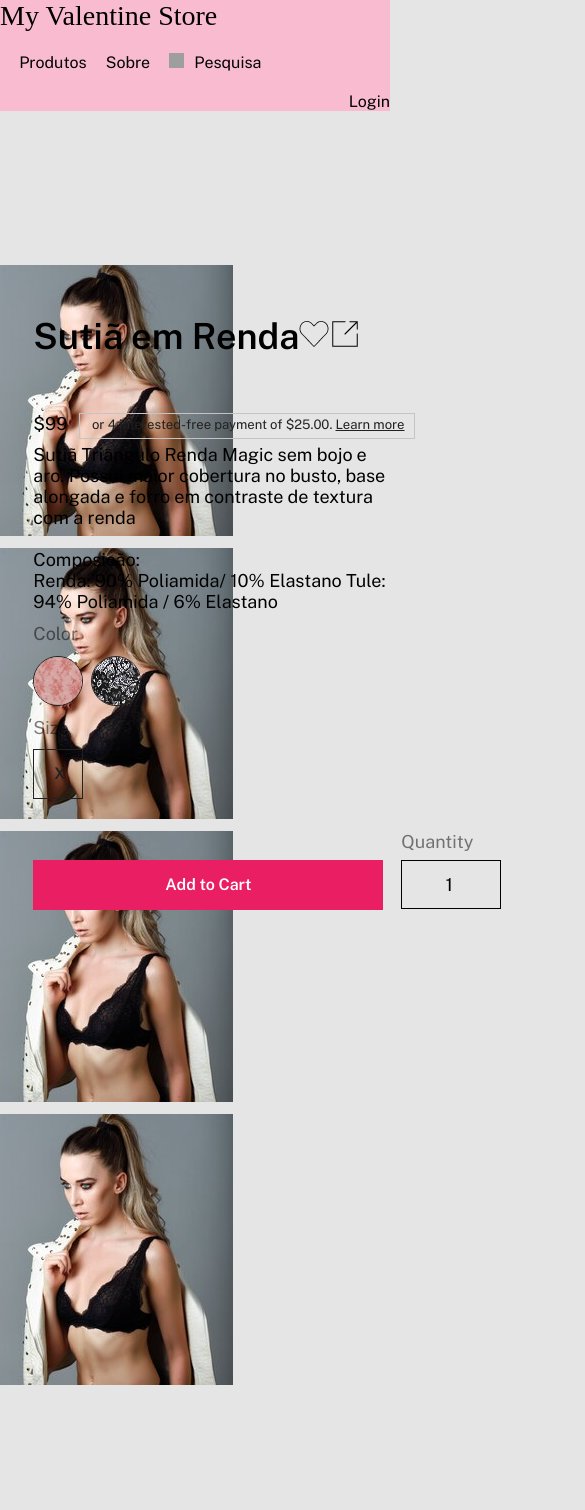
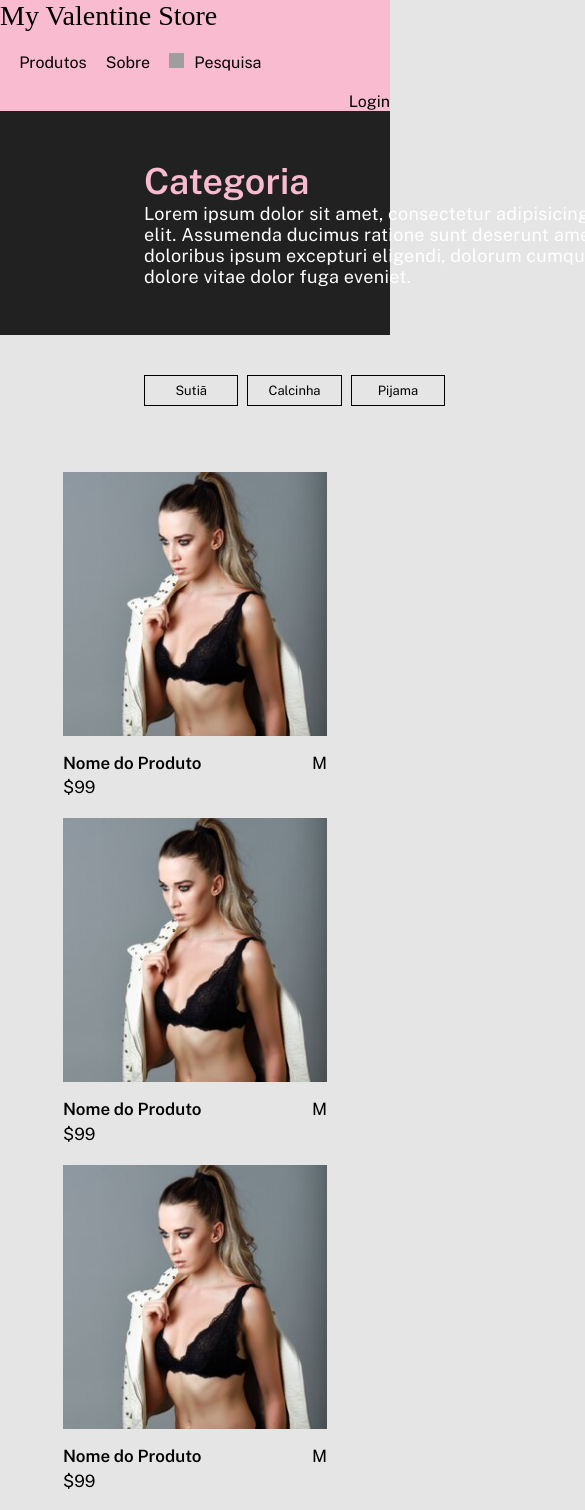
Before and after one commit to fernandofolster/desafiofinal-gamaxp-grupo6, a React (Create React App) app: page / in a window 390 px wide. Shown: the top 1510 px of the page, 585 px wide, since content can reach past the window. Built offline with nearby package versions, Linux system fonts and the light colour scheme; grey boxes are pictures that could not be loaded; a web font is replaced by a local one.

Commit message:
responsivo página categoria de prod

```diff
--- a/src/Routes.tsx
+++ b/src/Routes.tsx
@@ -17,8 +17,8 @@ export default function Routes() {
     <BrowserRouter>
       <WrapperRoutes>
         <Route /*path="/" element={<Home />} *//>
-        <Route /*path="/productcategory" element={<ProductCategory />} *//>
-        <Route path="/"/*path="/productcontent" */element={<ProductContent />} />
+        <Route path="/"/*path="/productcategory" */element={<ProductCategory />} />
+        <Route /*path="/productcontent" element={<ProductContent />} *//>
         <Route /*path="/cart" element={<Cart />} *//>
         <Route /*path="/checkout" element={<Checkout />} *//>
         <Route path="/paineladm" element={<PainelAdm />} />
--- a/src/components/CartMain/styles.css
+++ b/src/components/CartMain/styles.css
@@ -259,10 +259,8 @@ body {
 
 /*-----------Media Query*-----------------*/
 
-@media only screen and (max-device-width: 769px) {
+@media only screen and (max-device-width: 768px) {
     body { width:767px;
-            margin: 0 4px 0 4px;
-            background-color: chartreuse;
 
 
     };
--- a/src/components/CategoryMain/index.tsx
+++ b/src/components/CategoryMain/index.tsx
@@ -13,8 +13,24 @@ function CategoryMain(){
             </div>
 
             <div className='category-btn-wrapper'>
-                <button className='category-btn' type="button">Categoria</button>
+                <ul className='ul'>
+                    <li>
+                        <button className='category-btn' type="button">Sutiã</button>
+                    </li>
+
+                    <li>
+                        <button className='category-btn' type="button">Calcinha</button>
+                    </li>
+
+                    <li>
+                        <button className='category-btn' type="button">Pijama</button>
+                    </li>
+
+                </ul>
+
             </div>
+
+
 
             <div className='prod-card-wrapper'>
                 <div className='product-card'>
@@ -25,9 +41,47 @@ function CategoryMain(){
                     </div>
                     <p className='price-prod'>$99</p>
                 </div>
+
+                <div className='product-card'>
+                    <img className='product-card-img' src={SutiaPreto} alt='#'/>
+                    <div className='product-name-size'>
+                        <p className='product-name'>Nome do Produto</p>
+                        <p className='product-size'>M</p>
+                    </div>
+                    <p className='price-prod'>$99</p>
                 </div>
 
+                <div className='product-card'>
+                    <img className='product-card-img' src={SutiaPreto} alt='#'/>
+                    <div className='product-name-size'>
+                        <p className='product-name'>Nome do Produto</p>
+                        <p className='product-size'>M</p>
+                    </div>
+                    <p className='price-prod'>$99</p>
+                </div>
 
+                <div className='product-card'>
+                    <img className='product-card-img' src={SutiaPreto} alt='#'/>
+                    <div className='product-name-size'>
+                        <p className='product-name'>Nome do Produto</p>
+                        <p className='product-size'>M</p>
+                    </div>
+                    <p className='price-prod'>$99</p>
+                </div>
+
+                <div className='product-card'>
+                    <img className='product-card-img' src={SutiaPreto} alt='#'/>
+                    <div className='product-name-size'>
+                        <p className='product-name'>Nome do Produto</p>
+                        <p className='product-size'>M</p>
+                    </div>
+                    <p className='price-prod'>$99</p>
+                </div>
+            </div>
+
+            <div className='more-prod'>
+                <button className='more-product'>Carregar mais</button>
+            </div>
 
         </main>
     )
--- a/src/components/CategoryMain/styles.css
+++ b/src/components/CategoryMain/styles.css
@@ -1,57 +1,80 @@
+body {
+    height: auto;
+    box-sizing: border-box;
+    margin: 0;
+    padding: 0;
+}
+
 
 .category-main {
     width: 100%;
     height: auto;
-
-
-}
-
-.category-btn-wrapper {
     display: flex;
-    flex-direction: row;
-    padding-top: 2.5rem;
+    flex-direction: column;
+    flex-wrap: wrap;
     justify-content: center;
-
+    align-items: flex-start;
 }
 
 
+
 .prod-card-wrapper {
+    width: 100%;
     display:flex;
     flex-direction: row;
+    flex-wrap: wrap;
     justify-content: center;
+    margin-top: 4.125rem;
+    gap:21px
 
 }
 
 .category-description {
     background-color: #212121;
     width: 100%;
+    display: flex;
     height: auto;
-    display: flex;
+    padding-top: 3rem;
+    padding-bottom: 3rem;
+    padding-left: 9rem;
     flex-direction: column;
-    justify-content: center;
+
 }
 
 .category-title {
     font-size: 2.25rem;
     font-weight: 600;
     color: #F8BBD0;
-    padding-top: 3rem;
-    margin-left: 9rem;
-    display: flex;
-    justify-content: flex-start;
+
+    line-height: 44px;
+
 }
 
 .category-text-descrip {
     font-size: 1.125rem;
     font-weight: 400;
+    color: #FFFFFF;
     width: 29rem;
-    color: #FFFFFF;
-    padding-bottom: 2.9rem;
-    margin-left: 9rem;
     letter-spacing: 0.02rem;
 }
 
+.category-btn-wrapper {
+    display: flex;
+    flex-direction: row;
+    margin-top: 2.5rem;
+
+}
+
+.ul {
+    list-style-type: none;
+    display: flex;
+    margin-left: 9rem;
+
+}
+
+
 .category-btn {
+    background-color: #E5E5E5;
     border: 0.06rem solid #000000;
     width: 5.9rem;
     height: 1.93rem;
@@ -59,17 +82,18 @@
     font-weight: 400;
     color: #000000;
     margin-right: 0.56rem;
-    box-sizing: border-box;
 
 }
+
+
 
 .product-card {
     width: 16.5rem;
     height:auto;
-    background-color: aquamarine;
-    margin-right: 0.6rem;
-    margin-top: 2.5rem;
-    margin-bottom: 9.75rem;
+    background-color: #E5E5E5;
+
+
+
 }
 
 .product-card-img{
@@ -103,3 +127,44 @@
     font-weight: 400;
     color: #000000;
 }
+
+
+
+.more-product {
+    width: 100%;
+    background-color: #E5E5E5;
+    border: 1px solid #212121;
+    font-size: 16px;
+    font-weight: 600;
+    align-content: center;
+    width: 350px;
+    height: 50px;
+    color: #212121;
+    margin-top: 3.625rem;
+    margin-bottom: 3.625rem;
+}
+
+.more-prod{
+    width: 100%;
+    display: flex;
+    justify-content: center;
+}
+
+@media only screen and (max-device-width: 768px) {
+    body {
+        width:767px;
+    };
+
+}
+
+
+
+@media only screen and (max-device-width: 768px) {
+    .prod-card-wrapper{
+        width: 100%;
+        display: flex;
+        justify-content: center;
+
+    };
+
+}
```
Lines whose indentation alone changed are shown as unchanged.
